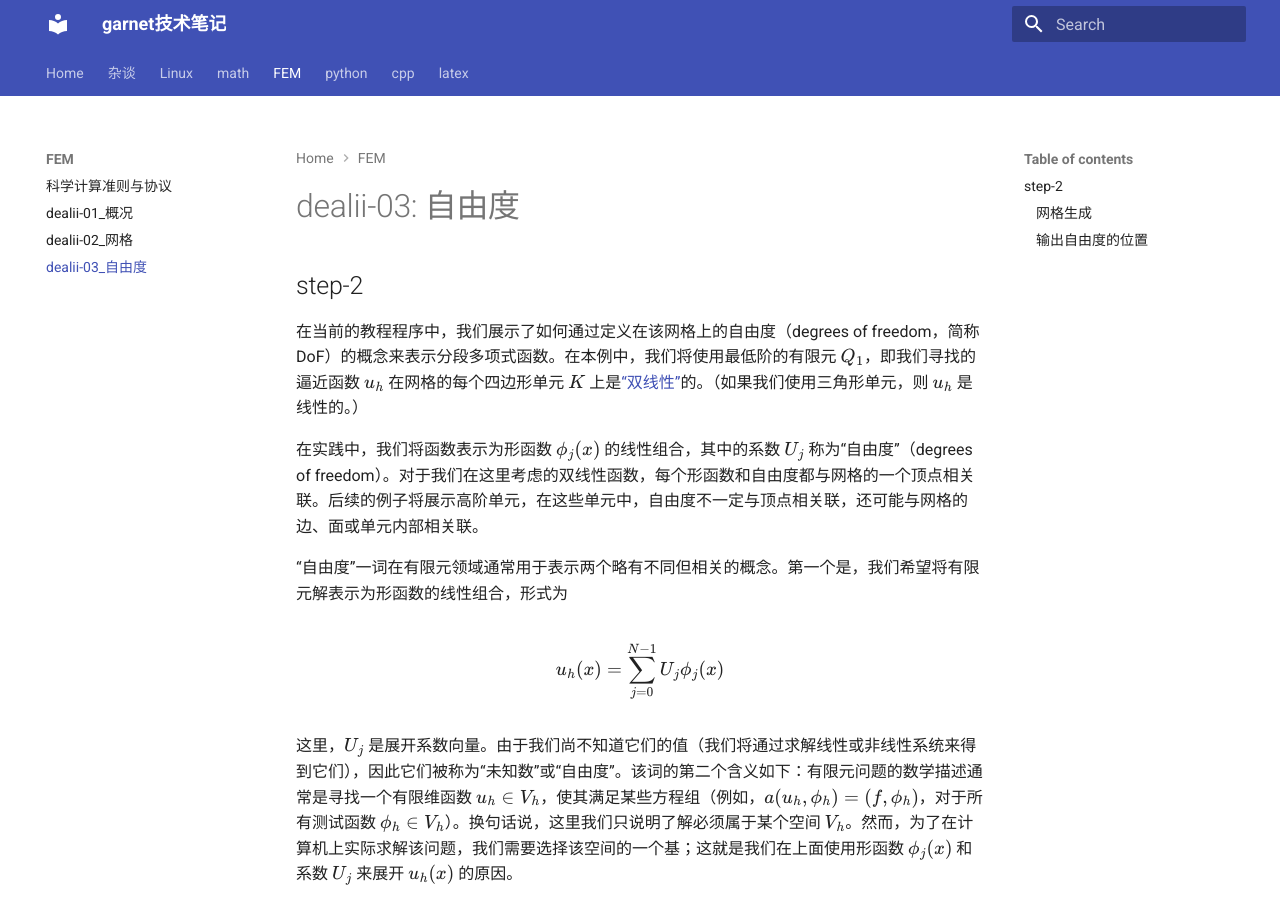
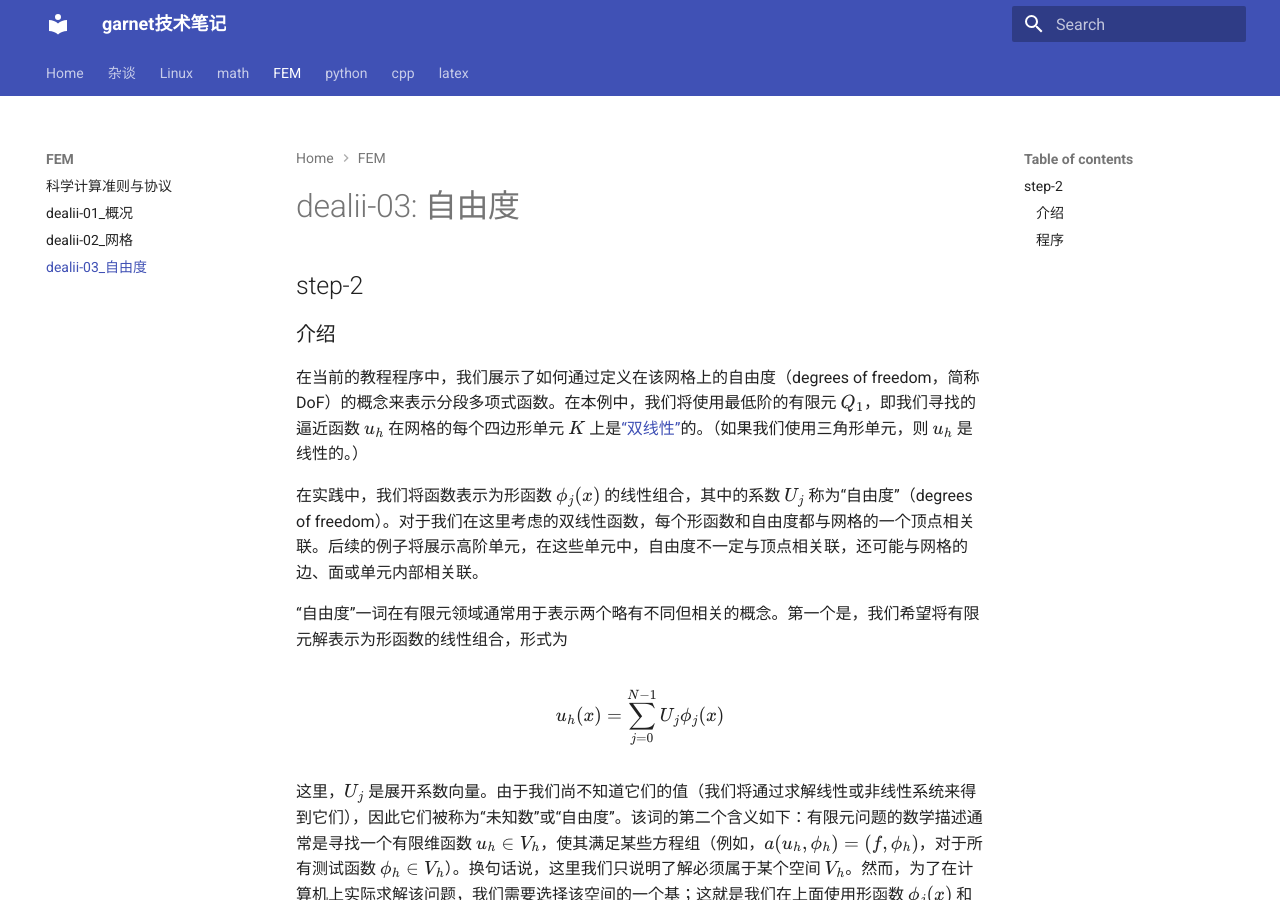
Before and after one commit to ymma98/technotes, an MkDocs documentation site: the page built from docs/FEM/dealii-03_自由度.md, in a window 1280 px wide and 900 px high. Built offline with MkDocs 1.6.1 and Material for MkDocs 9.7.7, drawn with Linux system fonts in a browser that asks for light colours; formulas are drawn with MathJax 3.

Commit message:
docs/FEM/dealii-03_自由度.md updated from https://stackedit.cn/

````diff
--- a/docs/FEM/dealii-03_自由度.md
+++ b/docs/FEM/dealii-03_自由度.md
@@ -2,6 +2,8 @@
 
 
 ## step-2
+
+### 介绍
 
 在当前的教程程序中，我们展示了如何通过定义在该网格上的自由度（degrees of freedom，简称 DoF）的概念来表示分段多项式函数。在本例中，我们将使用最低阶的有限元 $Q_1$，即我们寻找的逼近函数 $u_h$ 在网格的每个四边形单元 $K$ 上是[“双线性”](https://defelement.com/elements/examples/quadrilateral-lagrange-equispaced-1.html)的。（如果我们使用三角形单元，则 $u_h$ 是线性的。）
 
@@ -35,7 +37,7 @@ $$
 
 稀疏性是有限元方法与使用泰勒展开式逼近偏微分方程的解并匹配系数，或者使用傅里叶基逼近的一个显著区别。
 
-* 程序
+### 程序
 
 前几行的 `include` 语句和之前的程序一样，所以不需要额外的注释：
 
@@ -90,7 +92,7 @@ using namespace dealii;
 
 ---
 
-### 网格生成
+* 网格生成
 
 这是在之前 `step-1` 示例程序中生成圆形网格的函数，只是细化步骤更少。唯一的区别是它通过其参数返回生成的网格。
 
@@ -128,9 +130,7 @@ void make_grid(Triangulation<2> &triangulation)
 }
 ```
 
----
-
-### 输出自由度的位置
+* 输出自由度的位置
 
 接下来的函数输出自由度的位置，以便后续可视化。每个自由度的位置由 `DoFHandler` 对象知道，因此它是此函数的参数之一。由于我们希望执行两次（一次是初始枚举的自由度集，另一次是重新编号后的自由度集），因此函数还需要一个第二个参数，指定输出文件的名称。
 
````
Also changed, not shown: other parts of docs/FEM/dealii-03_自由度.md (+2 -2 lines).
